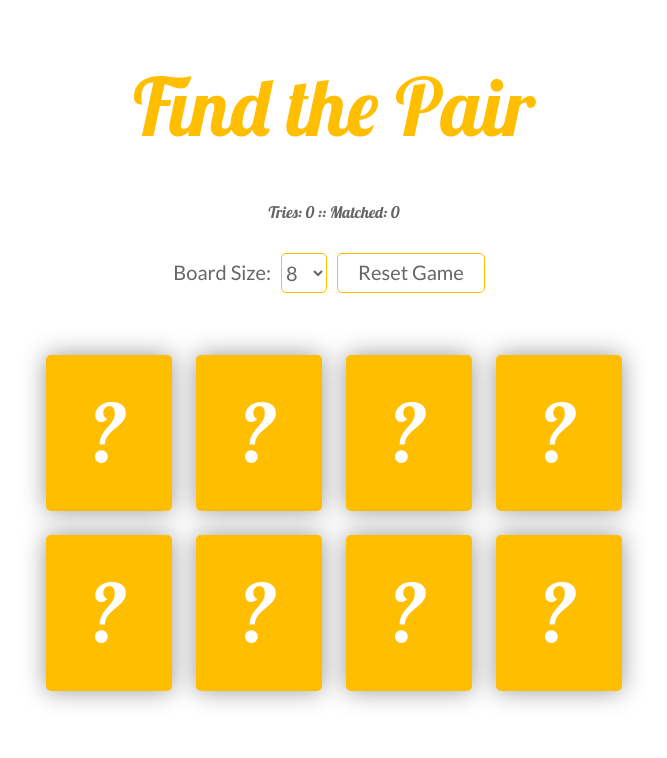
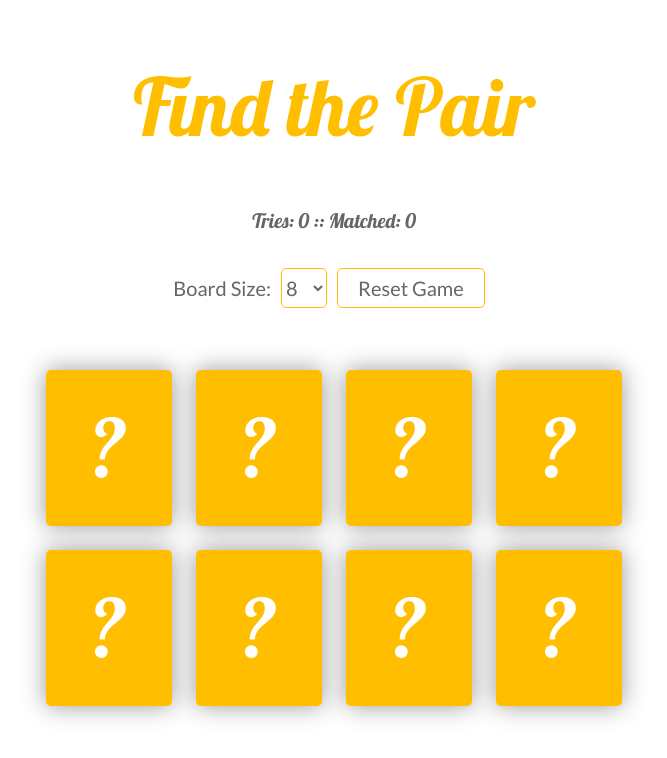
Before and after one commit to raeioul/raeioul.github.io, a React (Create React App) app: page / in a window 1280 px wide. Shown: the top 758 px of the page, without its empty margins (306-973 px from the left). Built offline with nearby package versions, Linux system fonts and the light colour scheme.

Commit message:
Bumped a bit result header's font size

```diff
--- a/src/App.js
+++ b/src/App.js
@@ -222,7 +222,7 @@ class App extends React.Component<Props, State> {
     return (
       <Wrapper>
         <MainHeader>Find the Pair</MainHeader>
-        <h4 style={{ color: 'var(--dust)' }}>
+        <h4 style={{ color: 'var(--dust)', fontSize: '2rem' }}>
           Tries: {this.state.noTries} :: Matched: {this.state.noMatched}
         </h4>
 
```
